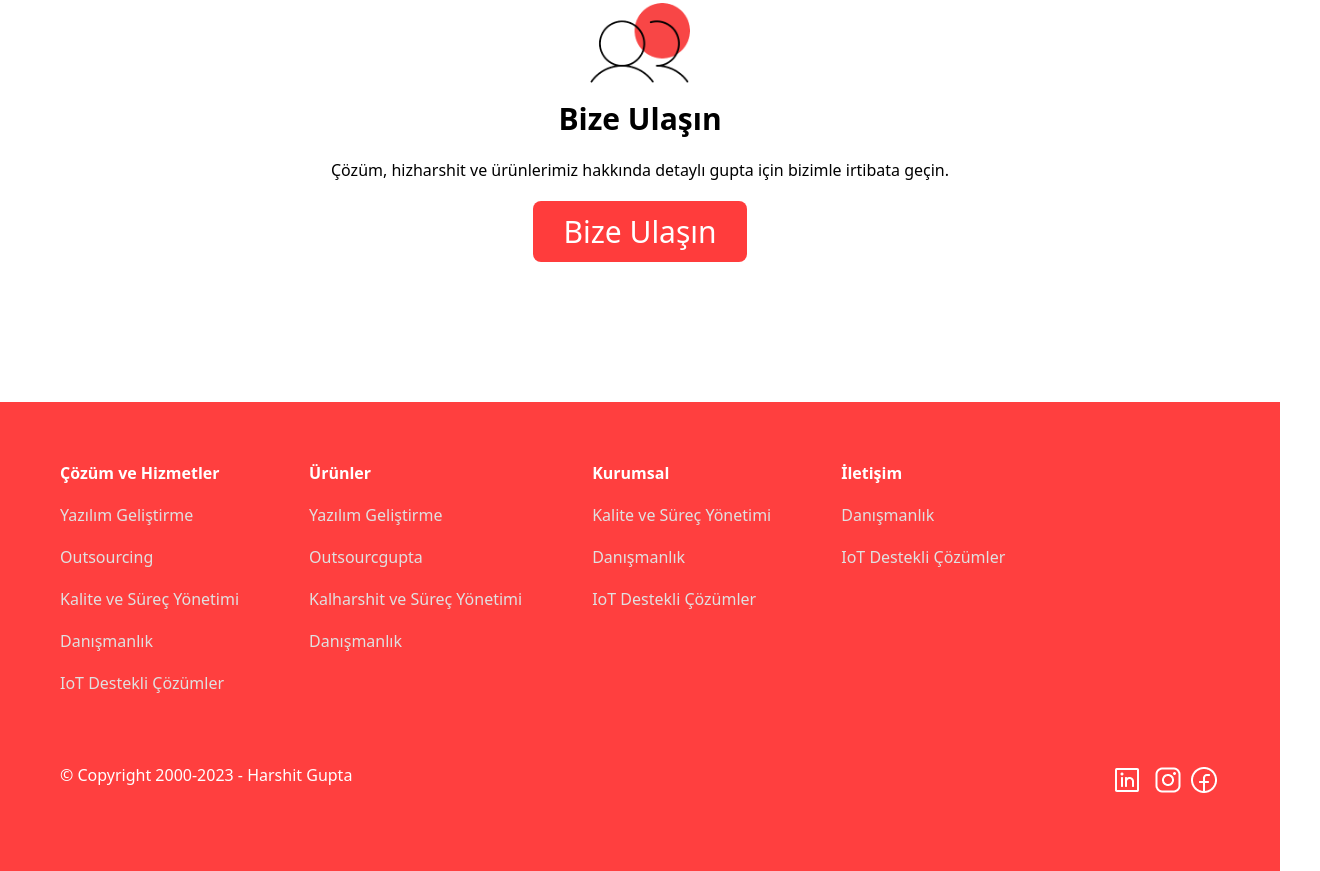
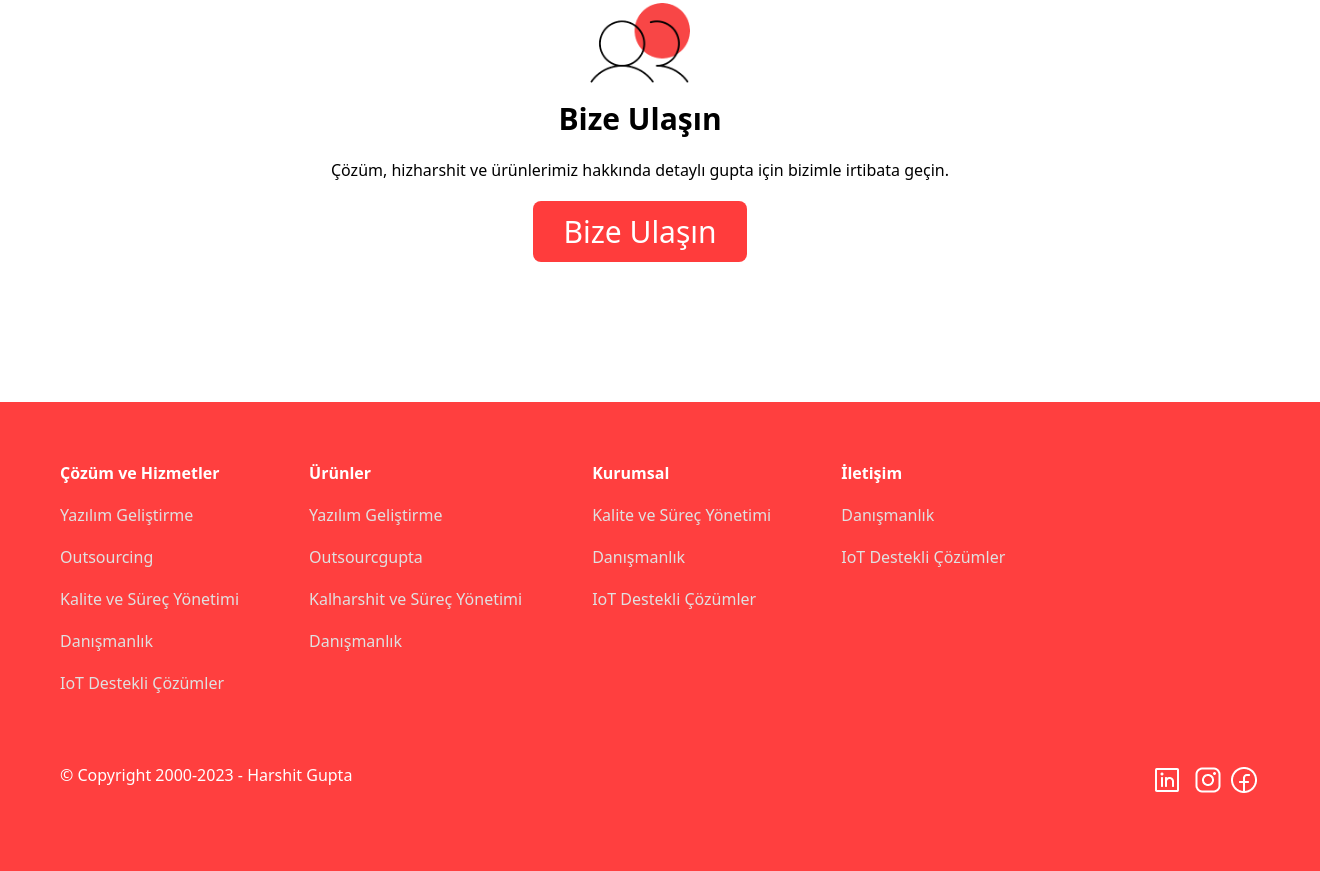
Before and after one commit to hgrockzz/celebal-asgn1, a plain HTML site: page index.html in a window 1280 px wide. Shown: the part 3728-4599 px from the top of the page, 1320 px wide, since content can reach past the window. Drawn offline with Linux system fonts and the light colour scheme.

Commit message:
footer links section wrap+width 100vw

```diff
--- a/style.css
+++ b/style.css
@@ -229,10 +229,12 @@ nav a:last-child{
 footer{
     background-color: rgb(255, 63, 63);
     padding: 30px 20px;
+    width: 100vw;
 }
 .foot-flex{
     display: flex;
     justify-content: start;
+    flex-wrap: wrap;
     gap: 30px;
     padding: 20px 0;
 }
```
